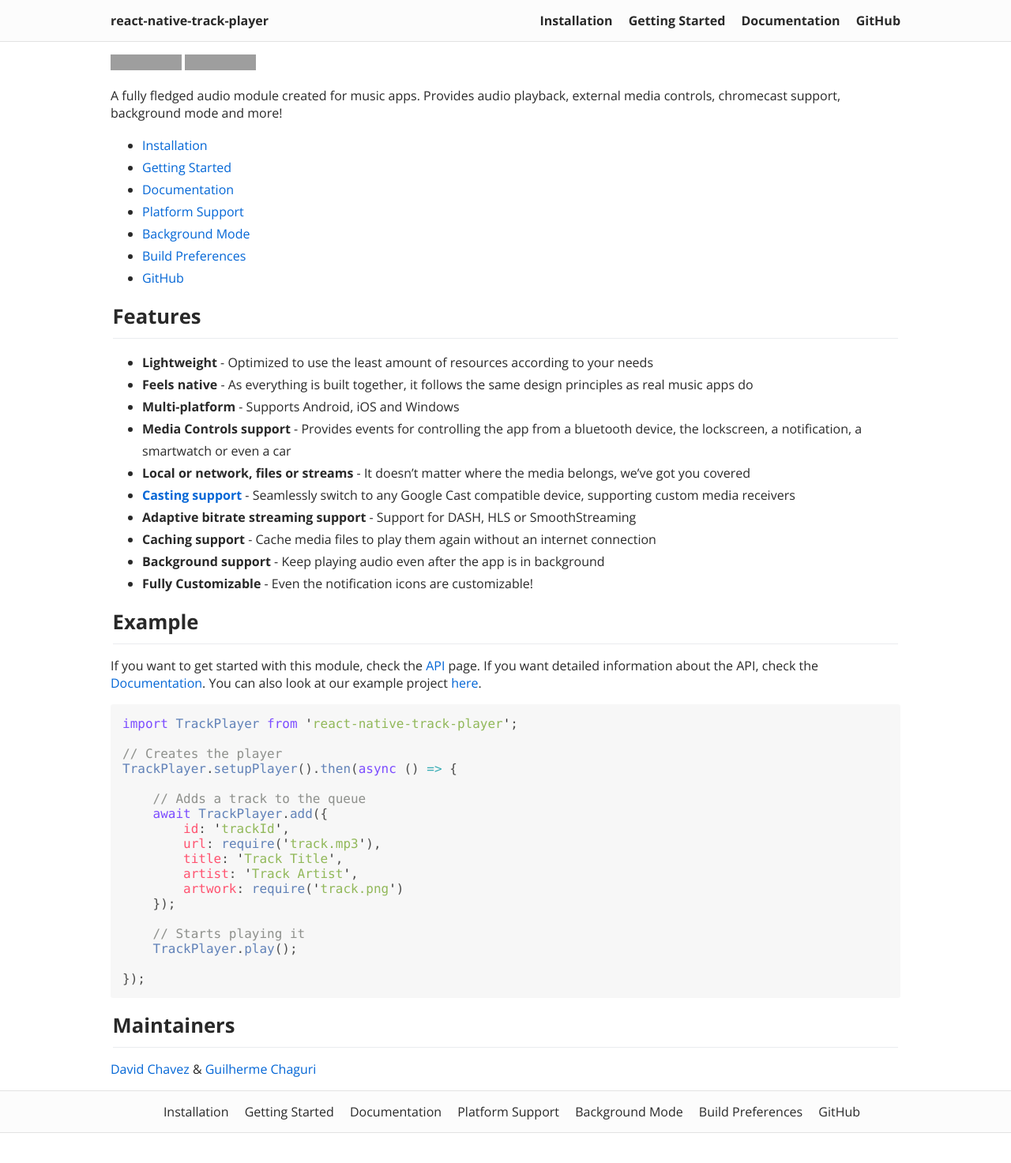
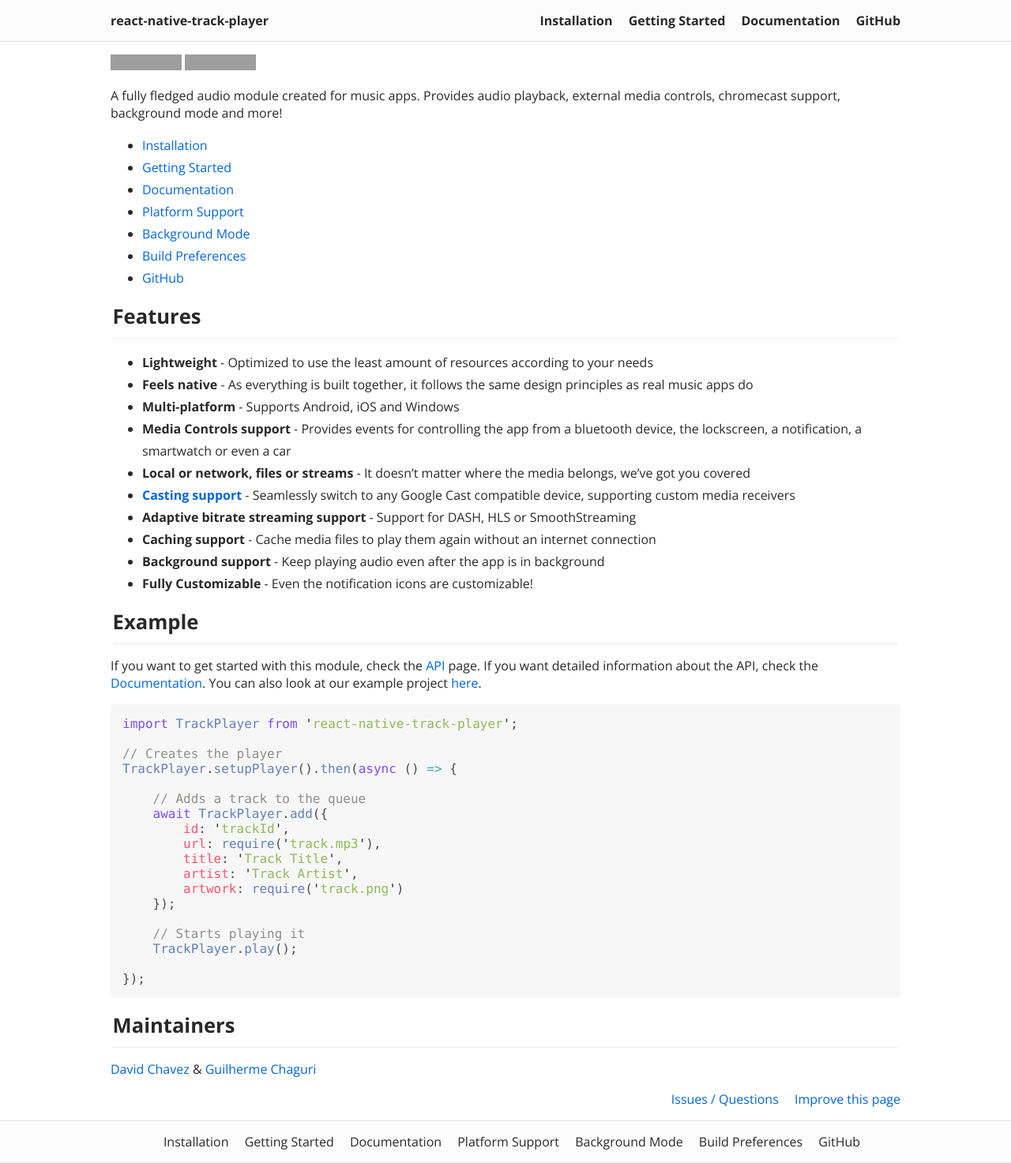
Before and after one commit to hlieb53/react-native-track-player, a Jekyll site: the page built from docs/index.md, in a window 1280 px wide. Shown: the whole page at 79% size. Built offline with Jekyll 4.4.1, drawn with Linux system fonts in a browser that asks for light colours; our own code applies the rules of GitHub Pages for plain Markdown files; comment, search, counter and statistics services are not loaded; before the commit the page ends 1435 px from its top, so only the background shows below that; grey boxes are pictures that could not be loaded.

Commit message:
[docs] Added an edit button

```diff
--- a/docs/_layouts/default.html
+++ b/docs/_layouts/default.html
@@ -21,6 +21,10 @@
         <section>
             <h1>{{ page.title }}</h1>
             {{ content }}
+            <div class="buttons">
+                <a href="{{site.github.repository_url}}/issues">Issues / Questions</a>
+                <a href="{{site.github.repository_url}}/edit/dev/docs/{{page.path}}">Improve this page</a>
+            </div>
         </section>
         <div id="footer">
             <div>
--- a/docs/assets/css/style.scss
+++ b/docs/assets/css/style.scss
@@ -64,6 +64,7 @@
     justify-content: center;
     font-weight: normal;
     border-top: 1px solid $headerBorder;
+    margin-top: 1em;
 }
 
 section, #header > div {
@@ -74,6 +75,13 @@
 section {
     ul li {
         line-height: 1.75em;
+    }
+    .buttons {
+        text-align: right;
+        a {
+            margin-left: 1em;
+            display: inline-block;
+        }
     }
 }
 
```
